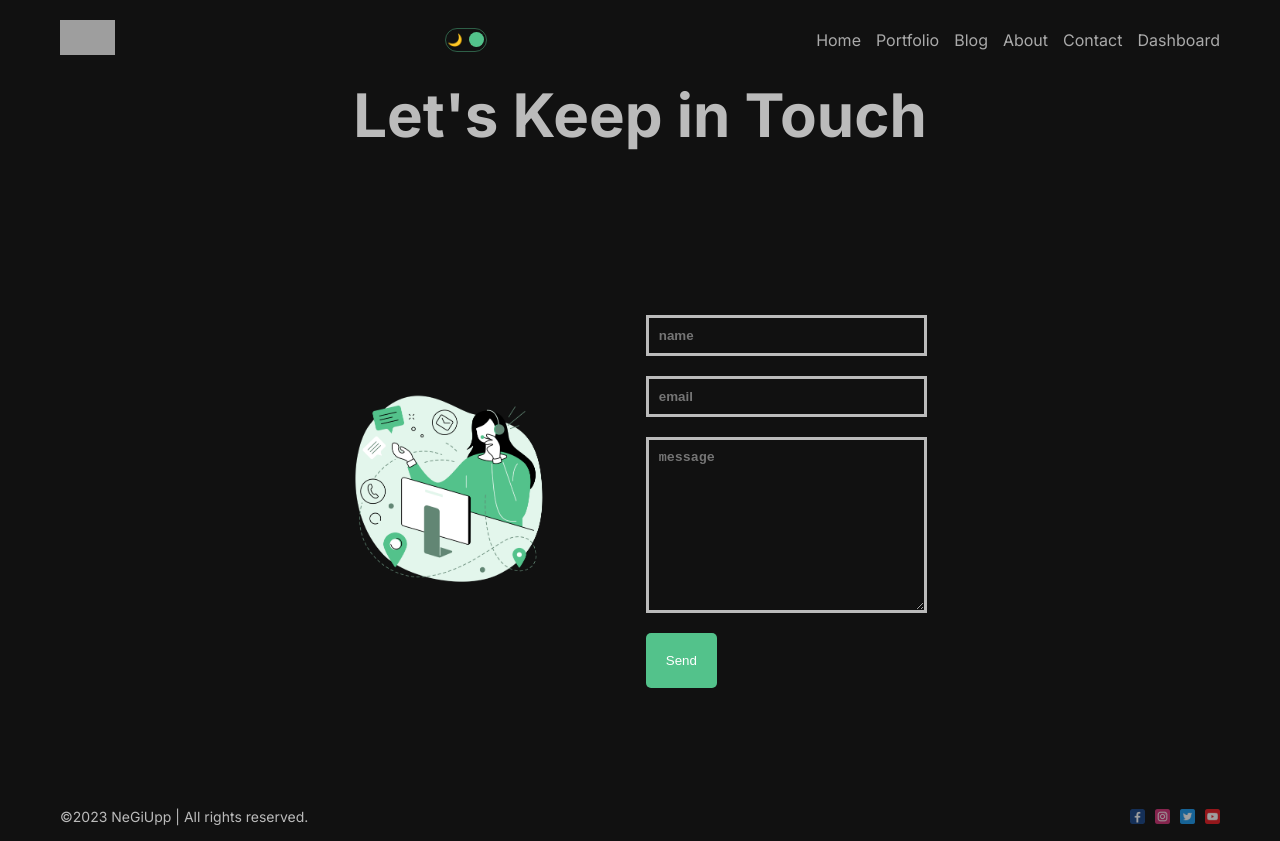
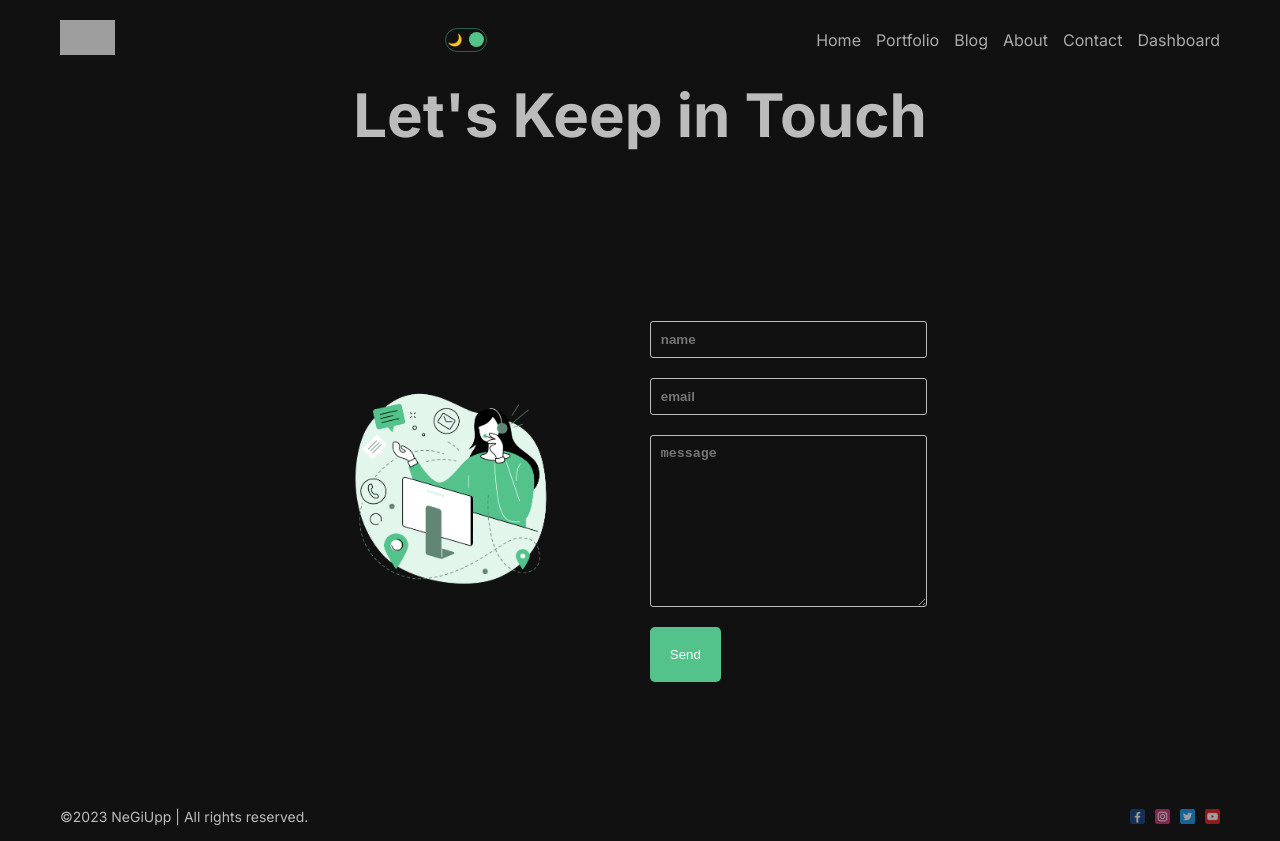
Before and after one commit to juansesu3/my-page, a Next.js app: page /contact in a window 1280 px wide. Built offline with nearby package versions, Linux system fonts and the light colour scheme; no server answers; grey boxes are pictures that could not be loaded.

Commit message:
I still working on responsive webdsign

```diff
--- a/src/app/contact/page.module.css
+++ b/src/app/contact/page.module.css
@@ -51,7 +51,8 @@
     border: none;
     outline: none;
     color: #bbb;
-    border: 3px solid #bbb;
+    border: 1px solid #bbb;
     font-weight: bold;
     max-width: 300px;
+    border-radius: 3px;
 }
--- a/src/app/portfolio/page.module.css
+++ b/src/app/portfolio/page.module.css
@@ -29,12 +29,13 @@
 }
 
 .item {
-    border: 5px solid #bbb;
+    border: 1px solid #bbb;
     border-radius: 5px;
     width: 300px;
     height: 400px;
     position: relative;
     background-size: cover !important;
+
 
 }
 /*
```
Also changed, not shown: src/app/blog/page.module.css (+9 -1 lines).
